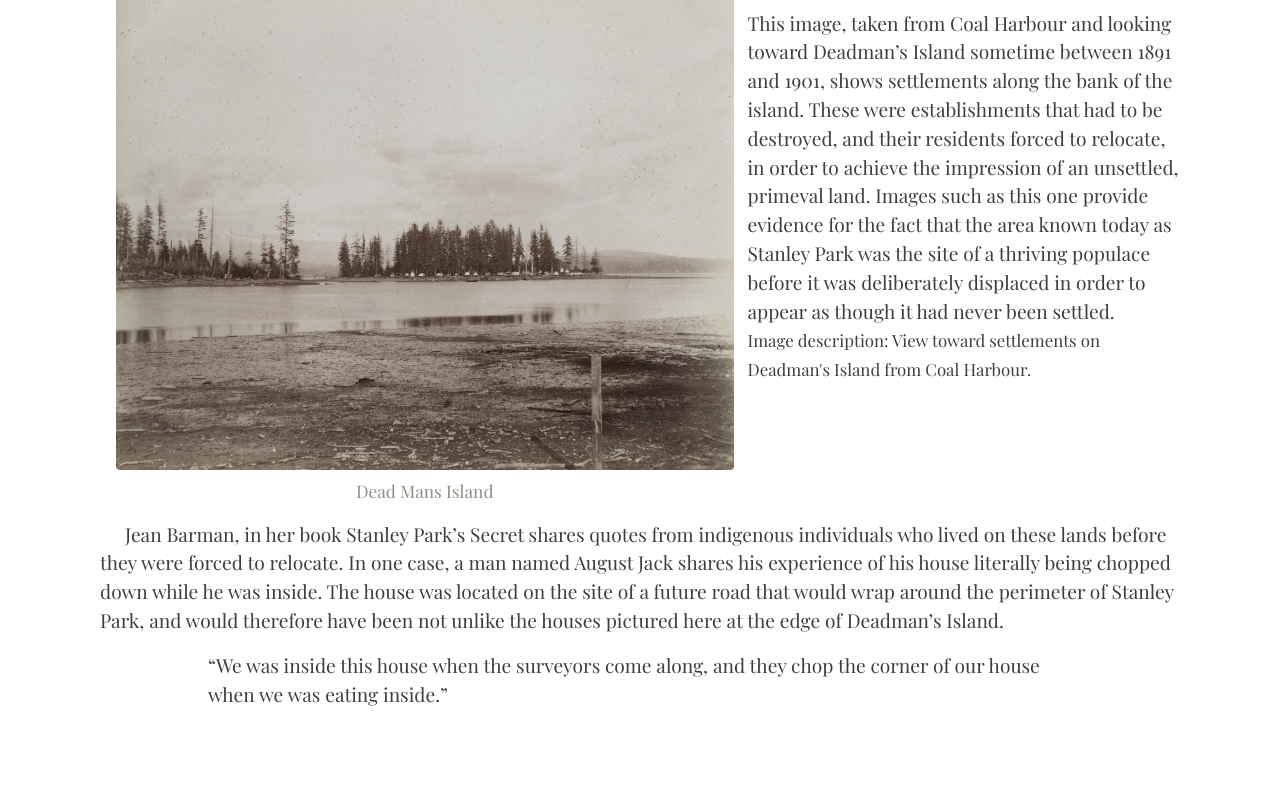
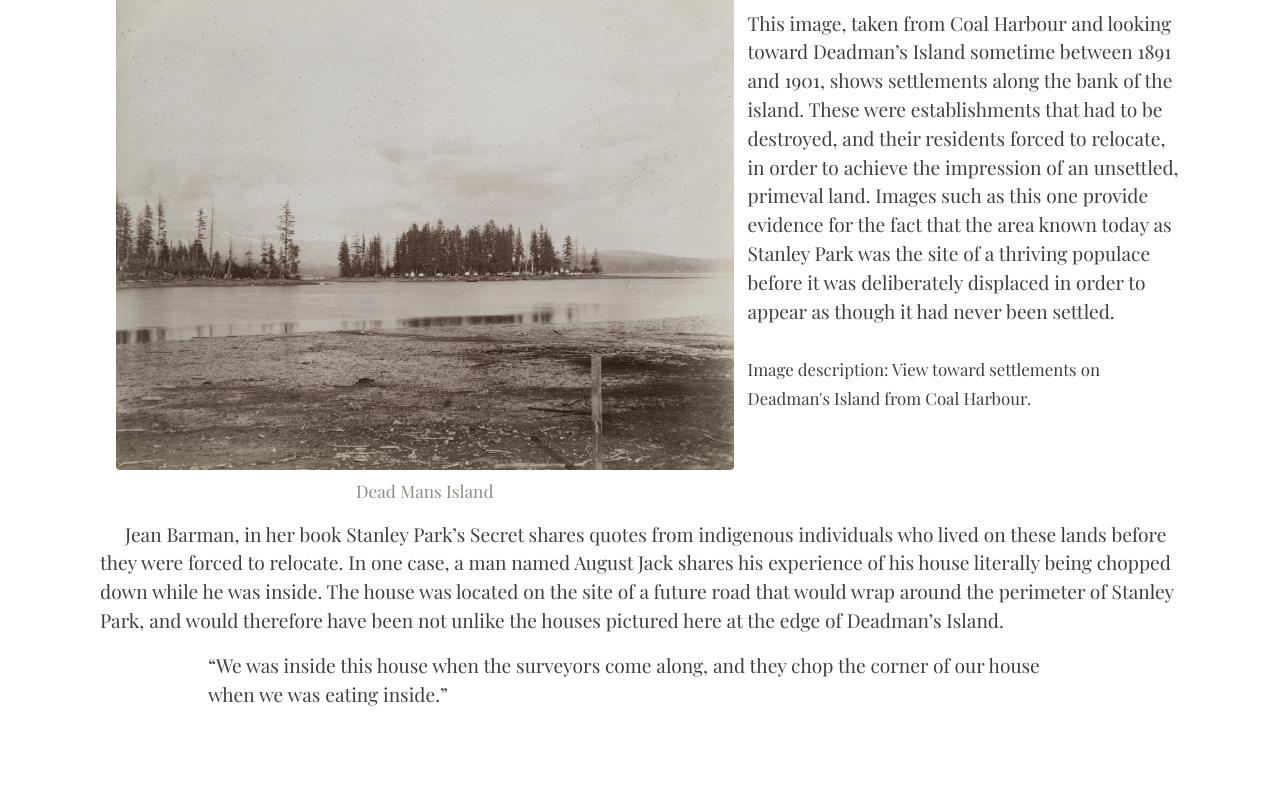
Before and after one commit to ashlynnprasad/langmann-2021, a Jekyll site: the page built from pages/urbandevelopment.md, in a window 1280 px wide. Shown: the part 2135-2926 px from the top of the page. Built offline with Jekyll 4.4.1, drawn with Linux system fonts in a browser that asks for light colours; nearby versions of some CDN libraries; grey boxes are pictures that could not be loaded.

Commit message:
Update urbandevelopment.md

```diff
--- a/pages/urbandevelopment.md
+++ b/pages/urbandevelopment.md
@@ -46,7 +46,7 @@
       {% include feature/item-figure.html objectid="langmann035" width="100" %}
     </div>
     <div class="col-sm-5">
-      <br>This image, taken from Coal Harbour and looking toward Deadman’s Island sometime between 1891 and 1901, shows settlements along the bank of the island. These were establishments that had to be destroyed, and their residents forced to relocate, in order to achieve the impression of an unsettled, primeval land. Images such as this one provide evidence for the fact that the area known today as Stanley Park was the site of a thriving populace before it was deliberately displaced in order to appear as though it had never been settled.<br>
+      <br>This image, taken from Coal Harbour and looking toward Deadman’s Island sometime between 1891 and 1901, shows settlements along the bank of the island. These were establishments that had to be destroyed, and their residents forced to relocate, in order to achieve the impression of an unsettled, primeval land. Images such as this one provide evidence for the fact that the area known today as Stanley Park was the site of a thriving populace before it was deliberately displaced in order to appear as though it had never been settled.<br><br>
       <small>Image description: View toward settlements on Deadman's Island from Coal Harbour.</small>
     </div>
   </div>
@@ -70,9 +70,9 @@
       {% include feature/item-figure.html objectid="langmann022" width="100" %}
     </div>
     <div class="col-sm-4">
-      This postcard is notable not only for the way it showcases the large buildings and paved roads of Vancouver’s newly-developed downtown area, as well as the parade which is apparently intended to show off the city, but also for the signage visible. One banner reads “A Hundred Thousand Welcomes,” in an example of settlers enthusiastically welcoming strangers to lands that they had stolen from the only peoples who were rightfully positioned to be offering mass welcomes.<br><br>
+      This postcard is notable not only for the way it showcases the large buildings and paved roads of Vancouver’s newly-developed downtown area, as well as the parade which is apparently intended to show off the city, but also for the signage visible. One banner reads “A Hundred Thousand Welcomes,” in an example of settlers enthusiastically welcoming strangers to lands that they had stolen from the only peoples who were rightfully positioned to be offering mass welcomes.
     </div>
-  </div><br>
+  </div>
   <center><small>Image description: View of a parade going down Granville St. Banners across the street read, "A hundred thousand welcomes" and "Just watch Vancouver's smoke."</small></center><br>
 <p style="text-indent: 25px;">Another slightly more puzzling sign in the background reads “Just Watch Vancouver's Smoke.” This could be an indication of the fact that, at the time, industrialization was seen as an mark of societal progress, and the negative impacts of things like smokestacks on the environment were not yet being widely considered – at least not by settlers.<br><br><br>
 
```
